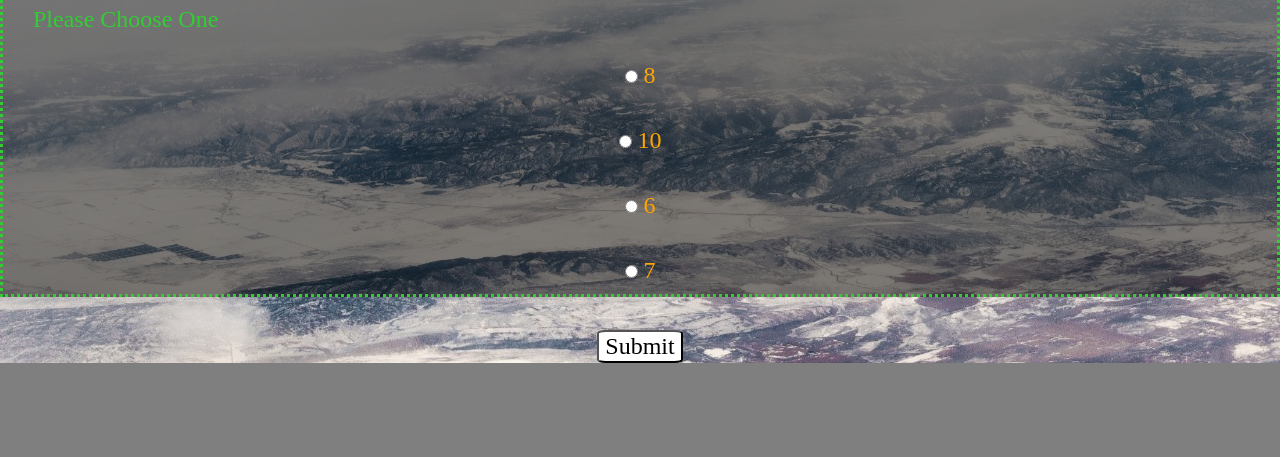
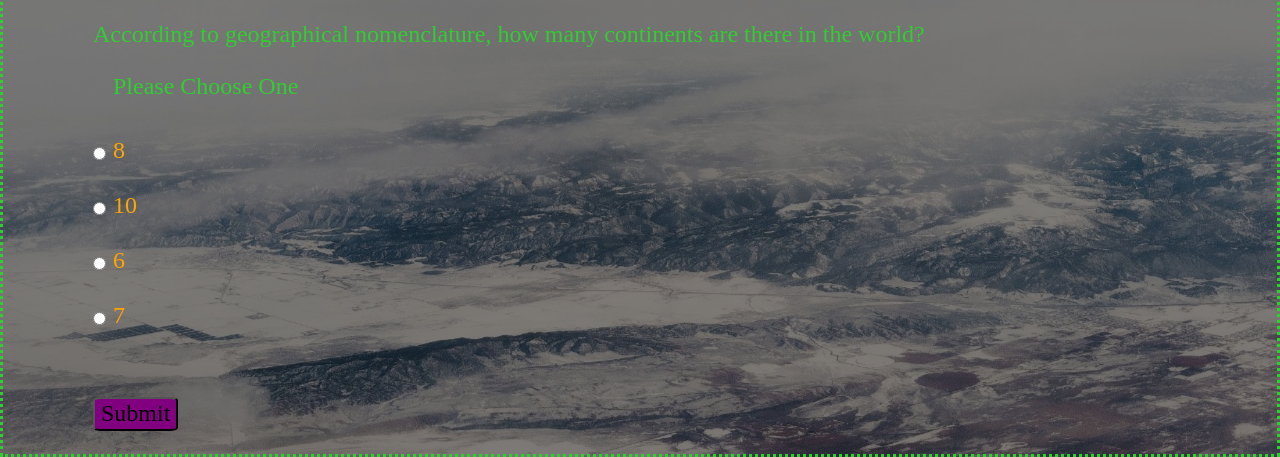
Before and after one commit to rickstylz01/film-quiz, a plain HTML site: page index.html in a window 1280 px wide. Shown: the part 473-930 px from the top of the page. Before the commit the page ends 836 px from the top, so only its background shows below. Drawn offline with nearby package versions, Linux system fonts and the light colour scheme.

Commit message:
adjust layout

```diff
--- a/app.css
+++ b/app.css
@@ -14,6 +14,7 @@ body {
 }
 
 main {
+  padding: 5rem;
   background-color: RGBA(0,0,0,0.5);
   border-style: dotted;
   border-color: limegreen;
@@ -46,7 +47,7 @@ h1 {
   margin-top: 25px;
   border-radius: 10%;
   transition-duration: 0.3s;
-  background-color: white;
+  background-color: purple;
 }
 
 #play-again-button:hover,
@@ -67,17 +68,23 @@ header {
   text-align: center;
 }
 
+/*--Radio buttons--*/
 #radio-form label,
 #score-board{
   color: orange;
 }
 
-.answer-container {
-  margin-top: 5px;
-  margin-bottom: 5px;
+.radio-input {
+  position: absolute;
+  margin-top: .3rem;
+  margin-left: -1.25rem;
 }
 
-/*--Alert Message--*/
+input[type="radio"] {
+  margin-top: 10px;
+}
+
+/*--Alert Message --*/
 .alert {
   padding: 18px;
   font-size: 24px;
@@ -126,7 +133,6 @@ header {
     padding: auto;
     margin-left: auto;
     margin-right: auto;
-    text-align: center;
     font-size: 24px;
     word-wrap: break-word;
     flex: 1;
--- a/app.js
+++ b/app.js
@@ -74,42 +74,35 @@ function generateQuizQuestionsString(questionObject) {
   <div id="js-quiz-element" class="section">
       <article id="home">
         <div class="group">
-          <div id="quiz-container" quiz-index="${STORE.questionNumber}">
+          <form id="quiz-container" quiz-index="${STORE.questionNumber}">
             <h2 class="question-number">Question: ${questionObject.questionNumber} of ${STORE.totalNumberofQuestions}</h2>
             <h3 id="score-board">Score: ${STORE.score}</h3>
             <p>${questionObject.question}</p>
             <fieldset id="radio-form">
-              <div class="answer-container">
-                <legend class="js-answer-choice">Please Choose One</legend>
-                <br>
+            <legend class="js-answer-choice">Please Choose One</legend><br>
+              <div class="answer">
                 <label class="radio">
-                  <input id="answers" name="selection" value="${questionObject.answers[0]}" type="radio"> ${questionObject.answers[0]}
+                <input class="radio-input" name="selection" value="${questionObject.answers[0]}" type="radio"> ${questionObject.answers[0]}
                 </label>
-              </div>
-              <br>
-              <div class="answer-container">
-                <legend class="js-answer-choice"></legend>
+              </div><br>
+              <div class="answer">
                 <label class="radio">
-                  <input id="answers" name="selection" value="${questionObject.answers[1]}" type="radio"> ${questionObject.answers[1]}
+                <input class="radio-input" name="selection" value="${questionObject.answers[1]}" type="radio"> ${questionObject.answers[1]}
                 </label>
-              </div>
-              <br>
-              <div class="answer-container">
-                <legend class="js-answer-choice"></legend>
+              </div><br>
+              <div class="answer">
                 <label class="radio">
-                  <input id="answers" name="selection" value="${questionObject.answers[2]}" type="radio"> ${questionObject.answers[2]}
+                <input class="radio-input" name="selection" value="${questionObject.answers[2]}" type="radio"> ${questionObject.answers[2]}
                 </label>
-              </div>
-              <br>
-              <div class="answer-container">
-                <legend class="js-answer-choice"></legend>
+              </div><br>
+              <div class="answer">
                 <label class="radio">
-                  <input id="answers" name="selection" value="${questionObject.answers[3]}" type="radio"> ${questionObject.answers[3]}
+                <input class="radio-input" name="selection" value="${questionObject.answers[3]}" type="radio"> ${questionObject.answers[3]}
                 </label>
-              </div>
+              </div><br>
             </fieldset>
             <input id="submit-answer-button" type="submit" value="Submit"></input>
-          </div>
+          </form>
         </div>
       </article>
     </div>`
```
